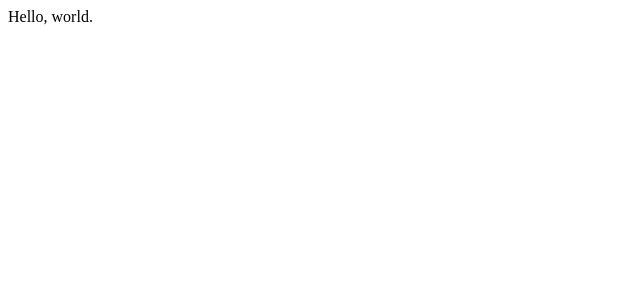
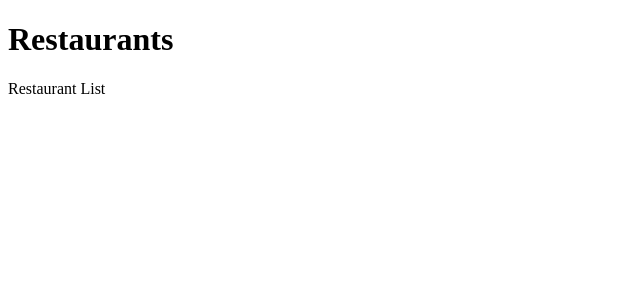
Before and after one commit to nconnel4/opinion-ate, a React (Create React App) app: page / in a window 1280 px wide. Shown: the top 300 px of the page, without its empty margins (0-640 px from the left). Built offline with nearby package versions, Linux system fonts and the light colour scheme.

Commit message:
Add RestaurantScreen and RestaurantList

```diff
--- a/src/App.js
+++ b/src/App.js
@@ -1,3 +1,9 @@
+import RestaurantScreen from './components/RestaurantScreen';
+
 export default function App() {
-  return <div>Hello, world.</div>;
+  return (
+    <div>
+      <RestaurantScreen />
+    </div>
+  );
 }
--- /dev/null
+++ b/src/components/RestaurantList.jsx
@@ -0,0 +1,5 @@
+const RestaurantList = () => {
+  return <div>Restaurant List</div>;
+};
+
+export default RestaurantList;
--- /dev/null
+++ b/src/components/RestaurantScreen.jsx
@@ -0,0 +1,10 @@
+import RestaurantList from './RestaurantList';
+
+export default function RestaurantScreen() {
+  return (
+    <div>
+      <h1>Restaurants</h1>
+      <RestaurantList />
+    </div>
+  );
+}
```
